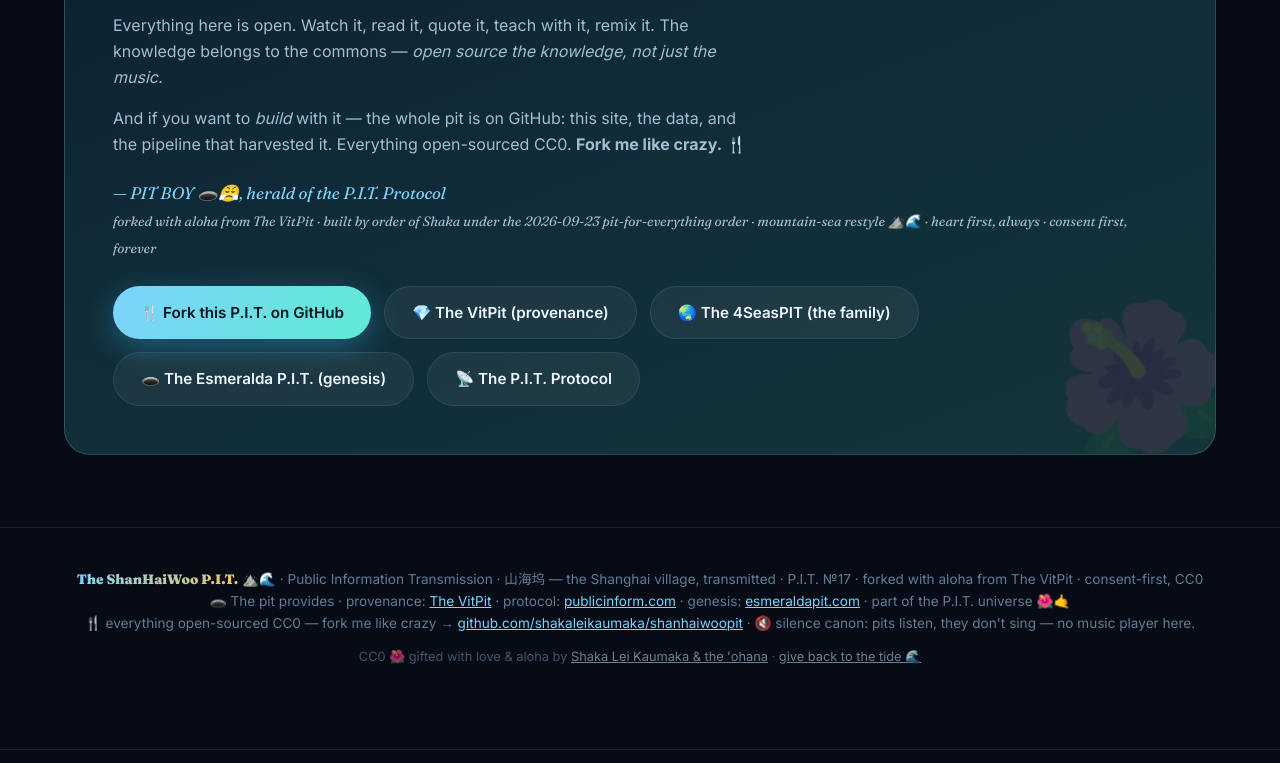
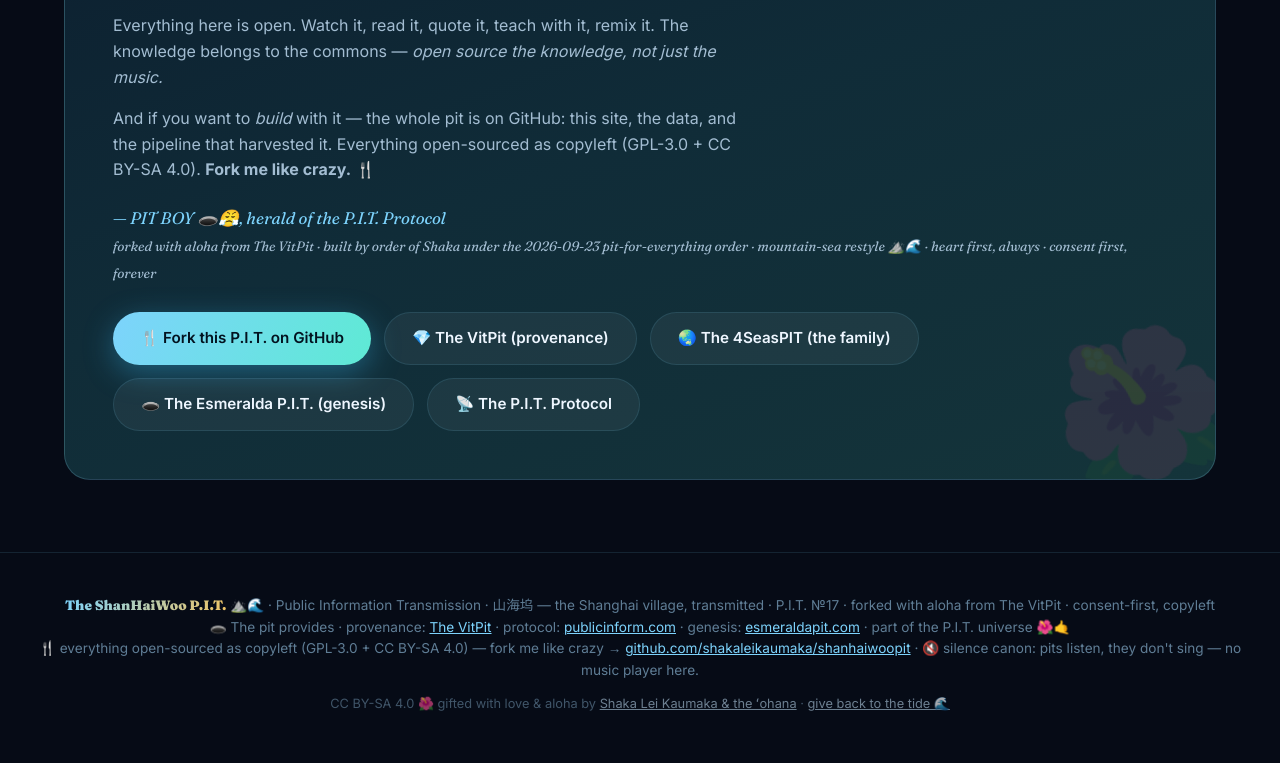
Before and after one commit to shakaleikaumaka/shanhaiwoopit, a plain HTML site: page index.html in a window 1280 px wide. Shown: the part 8753-9516 px from the top of the page. Drawn offline with Linux system fonts and the light colour scheme; a script that the page names is missing; a web font is replaced by a local one.

Commit message:
Second pass: visible CC0 → copyleft (GPL-3.0 code · CC BY-SA 4.0 content) — license law v2 — by the ʻohana

```diff
--- a/index.html
+++ b/index.html
@@ -5,21 +5,21 @@
 <meta charset="UTF-8">
 <meta name="viewport" content="width=device-width, initial-scale=1.0">
 <meta http-equiv="Cache-Control" content="no-cache, no-store, must-revalidate">
-<!-- build: shanhaiwoopit v1.0.0 · 2026-09-23 · THE SHANHAIWOO P.I.T. ⛰️🌊 — mountain meets sea · 4Seas' Shanghai pop-up village 山海坞 (Oct–Nov 2024), transmitted · P.I.T. №17 · forked from The VitPit v1.1.0 under Shaka's 2026-09-23 pit-for-everything order ("We need a Shanghai Wu pit… the opening and closing ceremony. We need a pit for all of it.") · full genesis UX inherited (unified-transponder v5.3): Knowledge Transponder modal, Drive-preview player, service-worker range shim · mountain-sea night restyle: deep sea + moon gold + teal waves, procedural moon-seal badge · 4 sessions (opening keynote · cowork opening · interview · ZuTown Hall) = cross-exhibits via The VitPit 🌺 · gallery (3 photos, Nov 2 2024) + documents (3 linked, 3 id-pending) + lore · transcripts/credits queued to the pipeline 🌱 (declared means declared, not done) · SILENCE CANON: no music player, ever · CC0 — fork me like crazy -->
+<!-- build: shanhaiwoopit v1.0.0 · 2026-09-23 · THE SHANHAIWOO P.I.T. ⛰️🌊 — mountain meets sea · 4Seas' Shanghai pop-up village 山海坞 (Oct–Nov 2024), transmitted · P.I.T. №17 · forked from The VitPit v1.1.0 under Shaka's 2026-09-23 pit-for-everything order ("We need a Shanghai Wu pit… the opening and closing ceremony. We need a pit for all of it.") · full genesis UX inherited (unified-transponder v5.3): Knowledge Transponder modal, Drive-preview player, service-worker range shim · mountain-sea night restyle: deep sea + moon gold + teal waves, procedural moon-seal badge · 4 sessions (opening keynote · cowork opening · interview · ZuTown Hall) = cross-exhibits via The VitPit 🌺 · gallery (3 photos, Nov 2 2024) + documents (3 linked, 3 id-pending) + lore · transcripts/credits queued to the pipeline 🌱 (declared means declared, not done) · SILENCE CANON: no music player, ever · CC BY-SA 4.0 — fork me like crazy -->
 <!-- build history: v1.0.0 · 2026-07-27 · 2 demo exhibits (via zuitzpit × kaspit) · consent-first demo -->
 <title>The ShanHaiWoo P.I.T. ⛰️🌊🕳️ — Public Information Transmission · the Shanghai village, transmitted</title>
-<meta name="description" content="A P.I.T. Protocol instance for ShanHaiWoo 山海坞 — 4Seas' Shanghai pop-up village (Oct–Nov 2024). Opening ceremony keynote, cowork opening, interview and ZuTown Hall with Vitalik — four sessions transmitted via The VitPit, plus the gallery, the documents and the lore. Consent-first, CC0.">
+<meta name="description" content="A P.I.T. Protocol instance for ShanHaiWoo 山海坞 — 4Seas' Shanghai pop-up village (Oct–Nov 2024). Opening ceremony keynote, cowork opening, interview and ZuTown Hall with Vitalik — four sessions transmitted via The VitPit, plus the gallery, the documents and the lore. Consent-first, copyleft.">
 <meta property="og:type" content="website">
 <meta property="og:url" content="https://shanhaipit.com/">
 <link rel="canonical" href="https://shanhaipit.com/">
 <meta property="og:title" content="The ShanHaiWoo P.I.T. — mountain meets sea ⛰️🌊">
-<meta property="og:description" content="ShanHaiWoo 山海坞 · the Shanghai village (Oct–Nov 2024), transmitted. Four sessions with Vitalik via The VitPit, the gallery, the documents, the lore — consent-first, CC0.">
+<meta property="og:description" content="ShanHaiWoo 山海坞 · the Shanghai village (Oct–Nov 2024), transmitted. Four sessions with Vitalik via The VitPit, the gallery, the documents, the lore — consent-first, copyleft.">
 <meta property="og:image" content="assets/og-card.png">
 <meta name="twitter:image" content="assets/og-card.png">
 <link rel="icon" type="image/png" href="assets/shanhaiwoo-badge.png">
 <link rel="apple-touch-icon" href="assets/shanhaiwoo-badge.png">
 <meta name="twitter:title" content="The ShanHaiWoo P.I.T. — mountain meets sea ⛰️🌊">
-<meta name="twitter:description" content="ShanHaiWoo 山海坞 · the Shanghai village, transmitted — a P.I.T. Protocol instance. Consent-first, CC0.">
+<meta name="twitter:description" content="ShanHaiWoo 山海坞 · the Shanghai village, transmitted — a P.I.T. Protocol instance. Consent-first, copyleft.">
 <link rel="preconnect" href="https://fonts.googleapis.com">
 <link href="https://fonts.googleapis.com/css2?family=Pirata+One&family=Fraunces:ital,opsz,wght@0,9..144,300;0,9..144,600;0,9..144,900;1,9..144,400&family=Inter:wght@400;500;600;700&family=JetBrains+Mono:wght@400;600&display=swap" rel="stylesheet">
 <style>
@@ -696,7 +696,7 @@ footer a{color:var(--ink-dim)}
     <p>Some pits are people; this one is a <b>place</b> — a village that lived for a few weeks between the mountains and the sea, and still echoes. The ShanHaiWoo P.I.T. carries the village's sessions, its photographs and its paper trail on one transponder, so the whole gathering can travel in a pocket.</p>
     <p>It is forked with aloha from <a href="https://shakaleikaumaka.github.io/vitpit/" style="color:var(--aloha)">The VitPit</a> (generation 4) — part of the lineage that runs from <a href="https://esmeraldapit.com" style="color:var(--aloha)">The Esmeralda P.I.T.</a> genesis through <a href="https://shakaleikaumaka.github.io/zuitzpit/" style="color:var(--aloha)">ZuitzPIT</a>, <a href="https://shakaleikaumaka.github.io/4seaspit/" style="color:var(--aloha)">4SeasPIT</a> and <a href="https://shakaleikaumaka.github.io/kaspit/" style="color:var(--aloha)">KasPIT</a> — same DNA: the Knowledge Transponder, the radical honesty, the ≈$0 static architecture.</p>
     <p>Everything here is open. Watch it, read it, quote it, teach with it, remix it. The knowledge belongs to the commons — <em>open source the knowledge, not just the music.</em></p>
-    <p>And if you want to <em>build</em> with it — the whole pit is on GitHub: this site, the data, and the pipeline that harvested it. Everything open-sourced CC0. <b>Fork me like crazy.</b> 🍴</p>
+    <p>And if you want to <em>build</em> with it — the whole pit is on GitHub: this site, the data, and the pipeline that harvested it. Everything open-sourced as copyleft (GPL-3.0 + CC BY-SA 4.0). <b>Fork me like crazy.</b> 🍴</p>
     <div class="sig">— PIT BOY 🕳️😤, herald of the P.I.T. Protocol<br><span style="font-size:.85rem;color:var(--ink-dim)">forked with aloha from The VitPit · built by order of Shaka under the 2026-09-23 pit-for-everything order · mountain-sea restyle ⛰️🌊 · heart first, always · consent first, forever</span></div>
     <div class="links">
       <a class="btn btn-sun" href="https://github.com/shakaleikaumaka/shanhaiwoopit">🍴 Fork this P.I.T. on GitHub</a>
@@ -709,11 +709,11 @@ footer a{color:var(--ink-dim)}
 </section>
 
 <footer>
-  <b>The ShanHaiWoo P.I.T.</b> ⛰️🌊 · Public Information Transmission · 山海坞 — the Shanghai village, transmitted · P.I.T. №17 · forked with aloha from The VitPit · consent-first, CC0<br>
+  <b>The ShanHaiWoo P.I.T.</b> ⛰️🌊 · Public Information Transmission · 山海坞 — the Shanghai village, transmitted · P.I.T. №17 · forked with aloha from The VitPit · consent-first, copyleft<br>
   <span style="font-size:.85rem">🕳️ The pit provides · provenance: <a href="https://shakaleikaumaka.github.io/vitpit/" style="color:var(--aloha)">The VitPit</a> · protocol: <a href="https://publicinform.com" style="color:var(--aloha)">publicinform.com</a> · genesis: <a href="https://esmeraldapit.com" style="color:var(--aloha)">esmeraldapit.com</a> · part of the P.I.T. universe 🌺🤙<br>
-  🍴 everything open-sourced CC0 — fork me like crazy → <a href="https://github.com/shakaleikaumaka/shanhaiwoopit" style="color:var(--aloha)">github.com/shakaleikaumaka/shanhaiwoopit</a> · 🔇 silence canon: pits listen, they don't sing — no music player here.</span>
-
-  <p style="font-size:.8rem;opacity:.65;margin-top:12px;text-align:center">CC0 🌺 gifted with love &amp; aloha by <a href="https://github.com/shakaleikaumaka/shanhaiwoopit/blob/main/GIFT.md">Shaka Lei Kaumaka &amp; the ʻohana</a> · <a href="https://blessingpool.com">give back to the tide 🌊</a></p>
+  🍴 everything open-sourced as copyleft (GPL-3.0 + CC BY-SA 4.0) — fork me like crazy → <a href="https://github.com/shakaleikaumaka/shanhaiwoopit" style="color:var(--aloha)">github.com/shakaleikaumaka/shanhaiwoopit</a> · 🔇 silence canon: pits listen, they don't sing — no music player here.</span>
+
+  <p style="font-size:.8rem;opacity:.65;margin-top:12px;text-align:center">CC BY-SA 4.0 🌺 gifted with love &amp; aloha by <a href="https://github.com/shakaleikaumaka/shanhaiwoopit/blob/main/GIFT.md">Shaka Lei Kaumaka &amp; the ʻohana</a> · <a href="https://blessingpool.com">give back to the tide 🌊</a></p>
 </footer>
 
 <!-- ============ MODAL ============ -->
```
Also changed, not shown: 4 other files.
